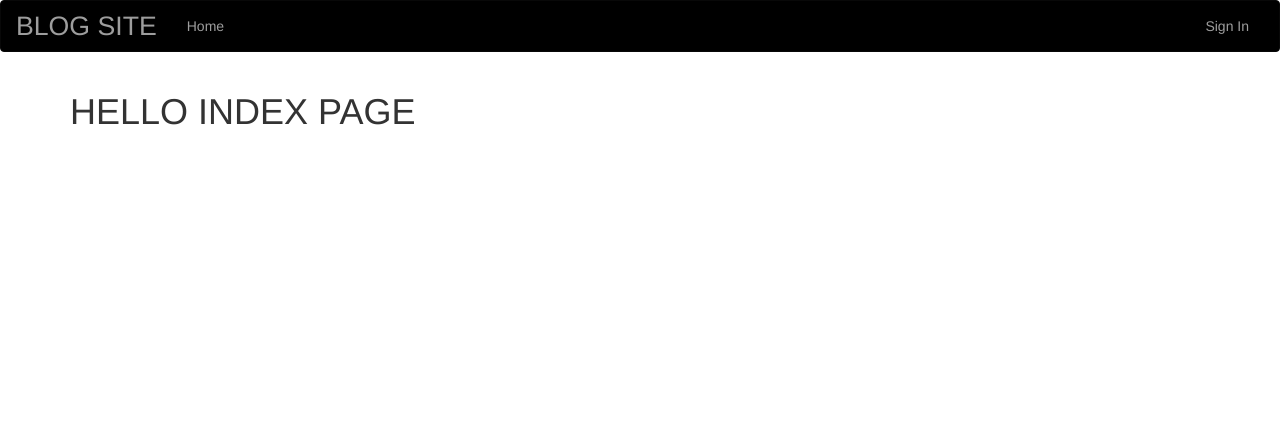
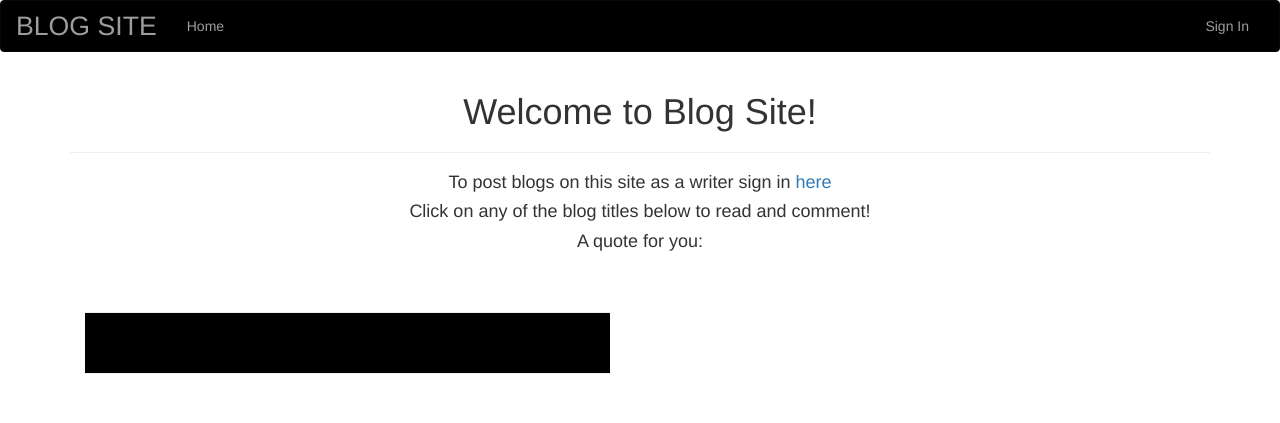
Before and after one commit to SharonFaith/blog-site, a Flask app: page / in a window 1280 px wide. Shown: the top 423 px of the page. Run offline with Flask 2, Linux system fonts and the light colour scheme; data that the repository does not hold is empty; some libraries are stand-ins or nearby versions.

Commit message:
add blogs to index view function

```diff
--- a/app/main/forms.py
+++ b/app/main/forms.py
@@ -5,3 +5,8 @@ from wtforms.validators import Required, Length
 class UpdateProfile(FlaskForm):
     bio = TextAreaField('Tell us about you.', validators=[Required()])
     submit = SubmitField('Submit')
+
+class BlogForm(FlaskForm):
+    title = StringField('Blog title', validators=[Required()])
+    content = TextAreaField('Blog content', validators=[Required()])
+    submit = SubmitField('Submit')
--- a/app/main/views.py
+++ b/app/main/views.py
@@ -1,16 +1,24 @@
 from flask import render_template, request, redirect, url_for, abort
 from . import main
 from flask_login import login_required, current_user
-from ..models import User
+from ..models import User, Blog
 from .. import db, photos
-from .forms import UpdateProfile
+from .forms import UpdateProfile, BlogForm
 
 @main.route('/')
 def index():
     '''
     View root page function that returns the index page and its data
     '''
-    return render_template('index.html')
+    blogs = Blog.get_all_blogs()
+
+    time_blogs = []
+
+    for blog in blogs:
+        time_blogs.insert(0, blog)
+
+
+    return render_template('index.html', blogs = time_blogs)
 
 @main.route('/user/<uname>', methods = ['GET', 'POST'])
 def profile(uname):
@@ -58,3 +66,20 @@ def update_pic(uname):
         user.profile_pic_path = path
         db.session.commit()
     return redirect(url_for('main.profile', uname = uname))
+
+
+@main.route('/blog/new_post', methods = ['GET', 'POST'])
+@login_required
+def new_blog():
+    blog_form = BlogForm()
+
+    if blog_form.validate_on_submit():
+        title = blog_form.title.data
+        content = blog_form.content.data
+
+        new_blogs = Blog(title = title, content = content, user = current_user)
+        new_blogs.save_blog()
+
+        return redirect(url_for('main.index'))
+
+    return render_template('new_blog_post.html', form = blog_form)
--- a/app/templates/index.html
+++ b/app/templates/index.html
@@ -3,7 +3,37 @@
 {% block content %}
 <div class="container-fluid">
     <div class="container">
-        <h1>HELLO INDEX PAGE</h1>
+        <div style="background-color: white;">
+            <h1 style="text-align: center; ">Welcome to Blog Site!</h1>
+            <hr>
+
+            <h4 style="text-align: center; ">To post blogs on this site as a writer sign in <a href="/authenticate/login">here</a></h4>
+            <h4 style="text-align: center; ">Click on any of the blog titles below to read and comment!</h4>
+            <h4 style="text-align: center;">A quote for you:</h4>
+            <h4></h4>
+        </div>
+
+
+
+        <div class="row">
+        <div class="col-md-6" style="padding: 30px; ">
+            <div class="card" style="background-color: black;" >
+                <div class="class-header">
+                    <h3 style="text-align: center;"><a href="" style="color: coral;" ></a></h3>
+                </div>
+                <hr>
+                <div class="card-body" style="text-align: center;">
+                    <img class="card-img-body" src="" alt="">
+
+                    <div class="card-footer">
+
+
+                        <hr>
+                    </div>
+
+                </div>
+            </div>
+        </div>
     </div>
 </div>
 {% endblock %}
```
Also changed, not shown: app/templates/new_blog_post.html (+6 -1 lines).
